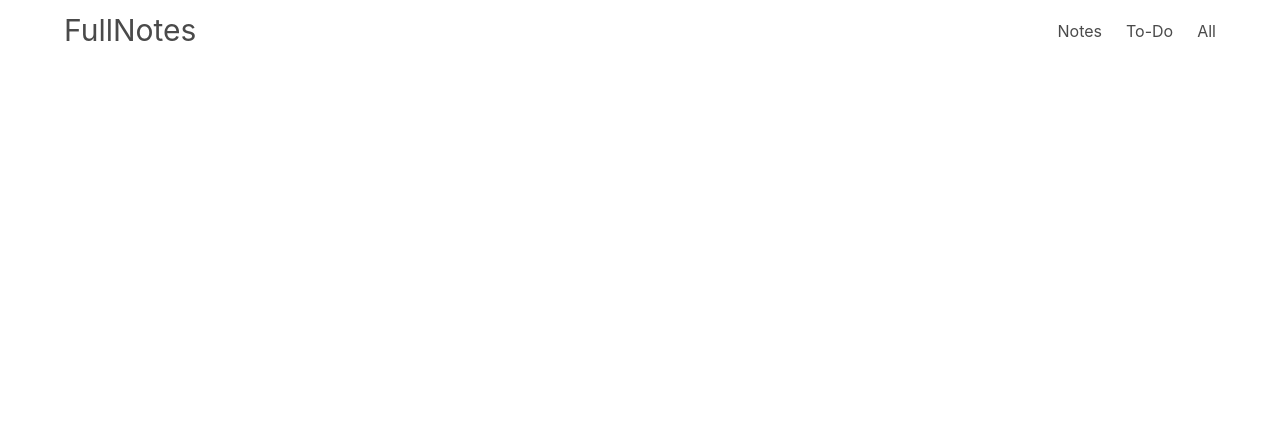
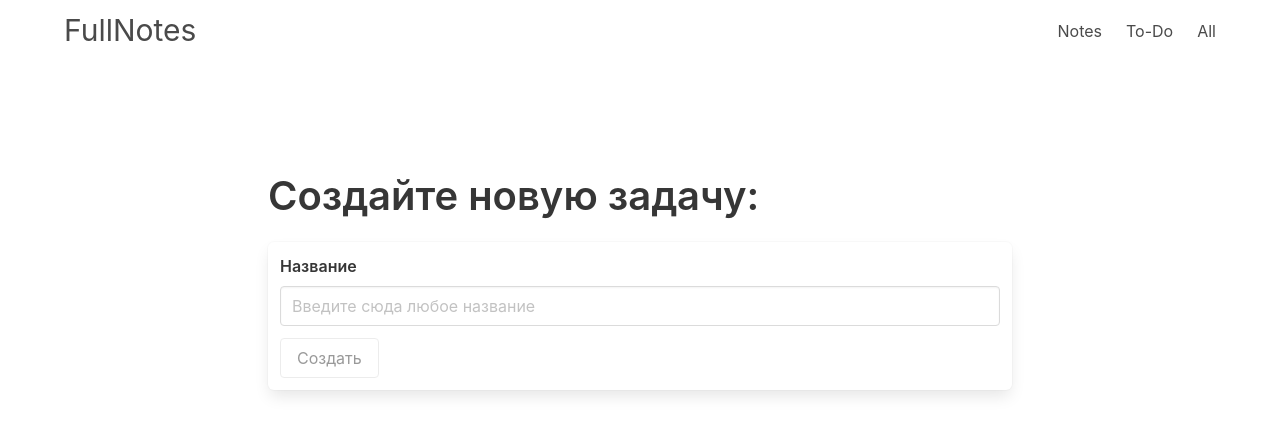
Before and after one commit to Gercov/vue-fullnotes, a Vue app: page /todos in a window 1280 px wide. Shown: the top 434 px of the page. Built offline with nearby package versions, Linux system fonts and the light colour scheme.

Commit message:
new page /todos, and todos input

```diff
--- a/src/App.vue
+++ b/src/App.vue
@@ -1,7 +1,11 @@
 <template>
   <div id="app">
     <Navbar />
-    <router-view />
+    <div class="container">
+      <div class="column is-10-mobile is-offset-1-mobile is-10-touch is-offset-1-touch is-8 is-offset-2">
+        <router-view />
+      </div>
+    </div>
   </div>
 </template>
 
@@ -14,5 +18,3 @@ export default {
   },
 };
 </script>
-
-<style></style>
--- a/src/components/Navbar.vue
+++ b/src/components/Navbar.vue
@@ -1,12 +1,22 @@
 <template>
-  <div class="header container ">
+  <div class="header container">
     <b-navbar>
       <template #brand>
-        <b-navbar-item class="logo is-size-5-mobile"> FullNotes </b-navbar-item>
+        <b-navbar-item
+          tag="router-link"
+          :to="{ name: 'home' }"
+          class="logo is-size-5-mobile"
+        >
+          FullNotes
+        </b-navbar-item>
       </template>
       <template #end>
-        <b-navbar-item href="#"> Notes </b-navbar-item>
-        <b-navbar-item href="#"> To-Do </b-navbar-item>
+        <b-navbar-item tag="router-link" :to="{ name: 'notes' }">
+          Notes
+        </b-navbar-item>
+        <b-navbar-item tag="router-link" :to="{ name: 'todos' }">
+          To-Do
+        </b-navbar-item>
         <b-navbar-item href="#"> All </b-navbar-item>
       </template>
     </b-navbar>
--- a/src/components/NoteItem.vue
+++ b/src/components/NoteItem.vue
@@ -1,9 +1,7 @@
 <template>
   <div class="content is-medium block box">
     <h1 class="is-size-4-mobile is-size-3">{{ headerNote }}</h1>
-    <p>
-      {{ mainNote }}
-    </p>
+    <p v-html="mainNote"></p>
     <div class="level is-mobile">
       <div class="is-size-7">
         {{ dateNote | formatDate("datetime") }}
--- a/src/router/index.js
+++ b/src/router/index.js
@@ -5,10 +5,15 @@ Vue.use(VueRouter);
 
 const routes = [
   {
-    path: "/",
+    path: "/notes",
     name: "notes",
     component: () => import("@/views/Notes.vue"),
   },
+  {
+    path: "/todos",
+    name: "todos",
+    component: () => import("@/views/Todos.vue")
+  }
 ];
 
 const router = new VueRouter({
--- a/src/store/index.js
+++ b/src/store/index.js
@@ -5,7 +5,7 @@ Vue.use(Vuex);
 
 export default new Vuex.Store({
   state: {
-    notes: JSON.parse(localStorage.getItem('notes') || '[]')
+    notes: JSON.parse(localStorage.notes || '[]')
   },
   mutations: {
     createNote(state, note) {
@@ -28,5 +28,4 @@ export default new Vuex.Store({
   getters: {
     notes: s => s.notes
   },
-  modules: {},
 });
--- a/src/views/Notes.vue
+++ b/src/views/Notes.vue
@@ -1,9 +1,6 @@
 <template>
-  <div class="container">
-    <div
-      class="column is-10-mobile is-offset-1-mobile is-10-touch is-offset-1-touch is-8 is-offset-2"
-    >
-      <form @submit.prevent="submitHandler" class="form">
+  <div>
+    <form @submit.prevent="submitNotesHandler" class="form">
       <div class="title is-size-4-mobile is-2">Создайте новую заметку:</div>
       <div class="column box">
         <b-field label="Заголовок">
@@ -14,7 +11,7 @@
         </b-field>
         <b-field label="Основной текст">
           <b-input
-              v-model.trim="main"
+            v-model="main"
             maxlength="1000"
             type="textarea"
             placeholder="Введите сюда любой текст"
@@ -34,8 +31,8 @@
         :mainNote="item.main"
         :dateNote="item.date"
         @delete="deleteNote(item.id)"
-          />
-      </div>
+      >
+      </note-item>
     </div>
   </div>
 </template>
@@ -54,22 +51,22 @@ export default {
     };
   },
   methods: {
-    submitHandler() {
+    submitNotesHandler() {
       if (!this.header.length) return;
 
       const note = {
         header: this.header,
-        main: this.main.split('\n').join('<br>'),
+        main: this.main.split("\n").join("<br>"),
         date: new Date(),
         id: Date.now(),
       };
 
       this.$store.dispatch("createNote", note);
-      this.header = this.main = ""
+      this.header = this.main = "";
     },
     deleteNote(id) {
-      this.$store.dispatch("deleteNote", id)
-    }
+      this.$store.dispatch("deleteNote", id);
+    },
   },
   computed: {
     notes() {
@@ -83,4 +80,12 @@ export default {
 .form {
   margin-bottom: 150px;
 }
+
+.chat-bubble {
+  white-space: pre !important;
+  max-width: 10% !important;
+  padding: 2px 9px 2px 9px !important;
+  height: auto !important;
+  text-align: left !important;
+}
 </style>
--- /dev/null
+++ b/src/views/Todos.vue
@@ -0,0 +1,53 @@
+<template>
+  <div>
+    <form @submit.prevent="submitTodoHandler" class="form">
+      <div class="title is-size-4-mobile is-2">Создайте новую задачу:</div>
+      <div class="column box">
+        <b-field label="Название">
+          <b-input
+            v-model.trim="todoName"
+            placeholder="Введите сюда любое название"
+          ></b-input>
+        </b-field>
+        <b-button native-type="submit" :disabled="!todoName.length"
+          >Создать</b-button
+        >
+      </div>
+    </form>
+    <!-- <div v-if="notes.length">
+      <div class="title is-size-4-mobile is-2">Ваши заметки:</div>
+      <note-item
+        v-for="item in notes"
+        :key="item.id"
+        :headerNote="item.header"
+        :mainNote="item.main"
+        :dateNote="item.date"
+        @delete="deleteNote(item.id)"
+      >
+      </note-item>
+    </div> -->
+  </div>
+</template>
+
+<script>
+export default {
+  data() {
+    return {
+      todoName: "",
+    };
+  },
+  methods: {
+    submitTodoHandler() {
+      if(!this.todoName.length) return
+
+      const todo = {
+        todoName: this.todoName,
+        id: Date.now(),
+        active: true,
+      }
+
+      console.log(todo)
+    }
+  }
+};
+</script>
```
Lines whose indentation alone changed are shown as unchanged.
